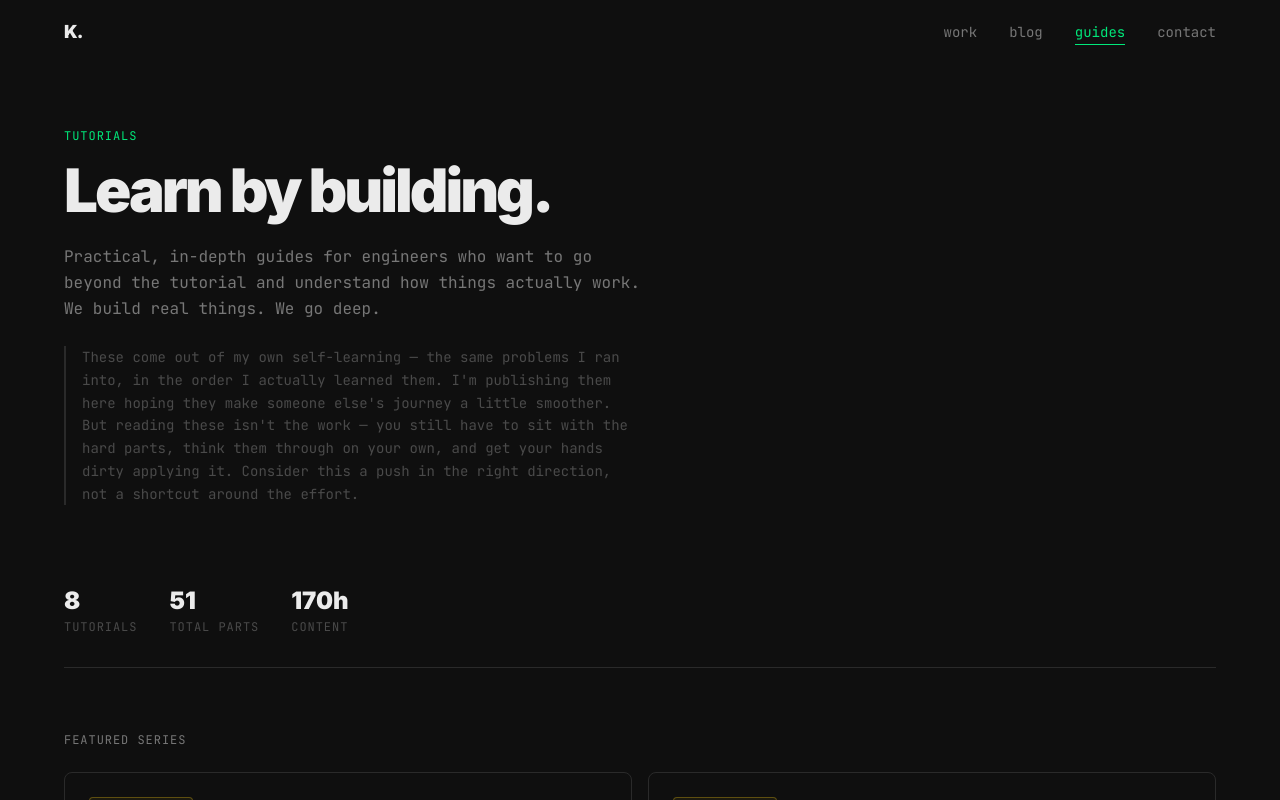
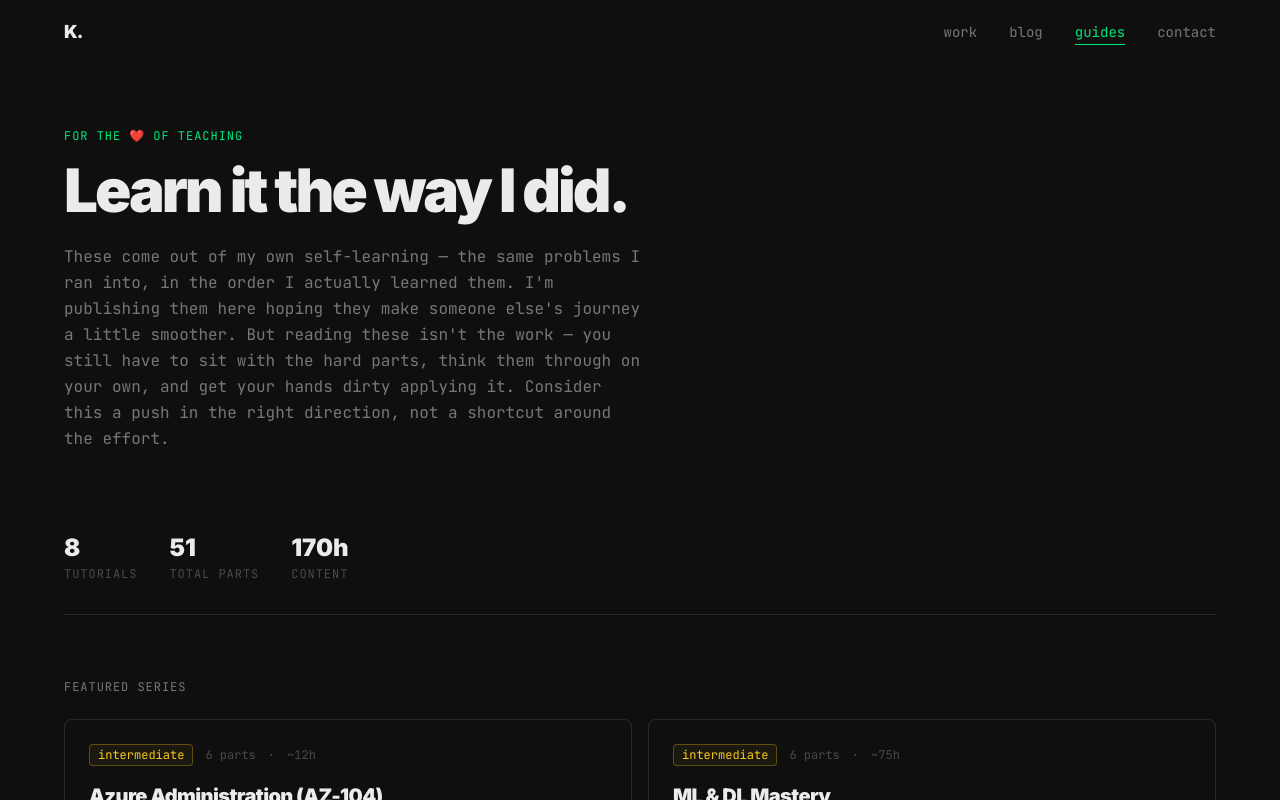
Before and after one commit to MadhurangaWije/devkanishka.space, a Next.js app: page /tutorials in a window 1280 px wide. Shown: the top 800 px of the page. Built offline with nearby package versions, Linux system fonts and the light colour scheme.

Commit message:
update guide page branding

```diff
--- a/src/app/tutorials/page.tsx
+++ b/src/app/tutorials/page.tsx
@@ -18,16 +18,11 @@ export default function TutorialsPage() {
       <div className="container-site">
         {/* Header */}
         <div className="mb-20">
-          <p className="label text-accent mb-4">tutorials</p>
+          <p className="label text-accent mb-4">for the ❤️ of teaching</p>
           <h1 className="font-sans text-5xl md:text-6xl font-black tracking-tighter mb-6">
-            Learn by building.
+            Learn it the way I did.
           </h1>
           <p className="font-mono text-base text-text-secondary max-w-xl leading-relaxed">
-            Practical, in-depth guides for engineers who want to go beyond the tutorial
-            and understand how things actually work. We build real things. We go deep.
-          </p>
-
-          <p className="font-mono text-sm text-text-muted max-w-xl leading-relaxed mt-6 pl-4 border-l-2 border-site-border">
             These come out of my own self-learning — the same problems I ran into, in the
             order I actually learned them. I&apos;m publishing them here hoping they make
             someone else&apos;s journey a little smoother. But reading these isn&apos;t the
```
